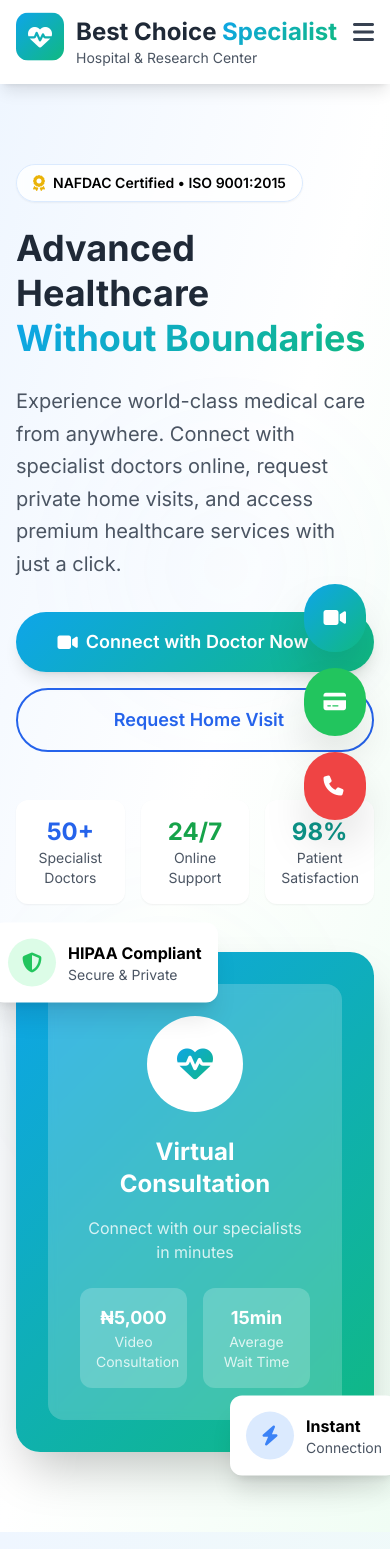
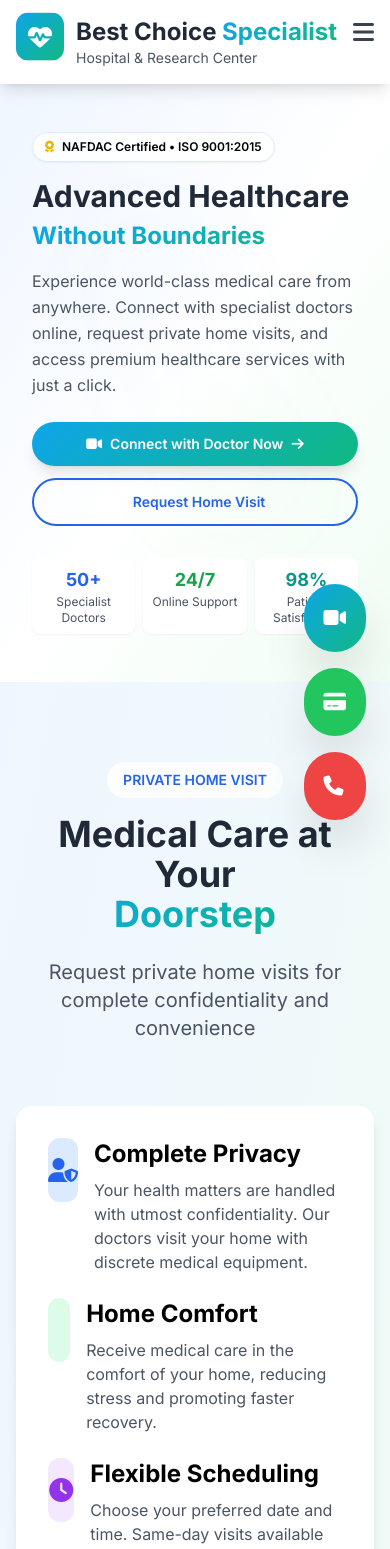
Before and after one commit to Mranwar001/best-choice-hospital, a React (Vite) app: page / in a window 390 px wide. Shown: the top 1549 px of the page. Built offline with nearby package versions, Linux system fonts and the light colour scheme.

Commit message:
Update Hero.jsx

```diff
--- a/src/components/Hero.jsx
+++ b/src/components/Hero.jsx
@@ -4,122 +4,122 @@ export default function Hero({ onConnectDoctor, onRequestVisit }) {
       {/* Background Gradient */}
       <div className="absolute inset-0 bg-gradient-to-br from-blue-50 via-white to-green-50"></div>
 
-      {/* Animated Background Elements */}
+      {/* Animated Background Elements - Reduced size on mobile */}
       <div className="absolute inset-0 opacity-5">
-        <div className="absolute top-1/4 left-1/4 w-64 h-64 bg-blue-400 rounded-full mix-blend-multiply filter blur-3xl opacity-70 animate-float"></div>
-        <div className="absolute bottom-1/4 right-1/4 w-64 h-64 bg-green-400 rounded-full mix-blend-multiply filter blur-3xl opacity-70 animate-float" style={{ animationDelay: '1.5s' }}></div>
+        <div className="absolute top-1/4 left-1/4 w-32 sm:w-48 md:w-64 h-32 sm:h-48 md:h-64 bg-blue-400 rounded-full mix-blend-multiply filter blur-3xl opacity-70 animate-float"></div>
+        <div className="absolute bottom-1/4 right-1/4 w-32 sm:w-48 md:w-64 h-32 sm:h-48 md:h-64 bg-green-400 rounded-full mix-blend-multiply filter blur-3xl opacity-70 animate-float" style={{ animationDelay: '1.5s' }}></div>
       </div>
 
-      <div className="container-custom py-20 relative z-10">
-        <div className="grid lg:grid-cols-2 gap-12 items-center">
+      <div className="container-custom py-12 sm:py-16 md:py-20 relative z-10">
+        <div className="grid lg:grid-cols-2 gap-8 md:gap-12 items-center">
           {/* Left Content */}
-          <div className="animate-fade-in">
-            {/* Badge */}
-            <div className="inline-flex items-center space-x-2 bg-white/80 backdrop-blur-sm border border-blue-100 px-4 py-2 rounded-full mb-6 shadow-sm">
-              <i className="fas fa-award text-yellow-500"></i>
-              <span className="text-sm font-semibold">NAFDAC Certified • ISO 9001:2015</span>
+          <div className="animate-fade-in px-4 sm:px-6 lg:px-0">
+            {/* Badge - Mobile friendly */}
+            <div className="inline-flex items-center space-x-2 bg-white/80 backdrop-blur-sm border border-blue-100 px-3 sm:px-4 py-1.5 sm:py-2 rounded-full mb-4 sm:mb-6 shadow-sm">
+              <i className="fas fa-award text-yellow-500 text-xs sm:text-sm"></i>
+              <span className="text-xs sm:text-sm font-semibold">NAFDAC Certified • ISO 9001:2015</span>
             </div>
 
-            {/* Main Heading */}
-            <h1 className="text-4xl sm:text-5xl md:text-6xl font-bold mb-6 leading-tight">
-              <span className="text-gray-800">Advanced Healthcare</span>
-              <span className="block hospital-gradient-text">Without Boundaries</span>
+            {/* Main Heading - Responsive text sizes */}
+            <h1 className="text-3xl sm:text-4xl md:text-5xl lg:text-6xl font-bold mb-4 sm:mb-6 leading-tight">
+              <span className="text-gray-800 block">Advanced Healthcare</span>
+              <span className="block hospital-gradient-text text-2xl sm:text-3xl md:text-4xl lg:text-5xl mt-1 sm:mt-2">Without Boundaries</span>
             </h1>
 
-            {/* Subheading */}
-            <p className="text-xl text-gray-600 mb-8 leading-relaxed">
+            {/* Subheading - Smaller on mobile */}
+            <p className="text-base sm:text-lg md:text-xl text-gray-600 mb-6 sm:mb-8 leading-relaxed">
               Experience world-class medical care from anywhere. Connect with specialist doctors online,
               request private home visits, and access premium healthcare services with just a click.
             </p>
 
-            {/* CTA Buttons */}
-            <div className="flex flex-col sm:flex-row gap-4 mb-12">
+            {/* CTA Buttons - Stack on mobile, side by side on larger screens */}
+            <div className="flex flex-col sm:flex-row gap-3 sm:gap-4 mb-8 sm:mb-12">
               <button
                 onClick={onConnectDoctor}
-                className="group hospital-gradient text-white px-8 py-4 rounded-full font-semibold text-lg hover:shadow-2xl hover:scale-105 transition-all shadow-lg"
+                className="group hospital-gradient text-white px-6 sm:px-8 py-3 sm:py-4 rounded-full font-semibold text-sm sm:text-base md:text-lg hover:shadow-2xl hover:scale-105 transition-all shadow-lg w-full sm:w-auto"
               >
                 <span className="flex items-center justify-center space-x-2">
-                  <i className="fas fa-video"></i>
+                  <i className="fas fa-video text-sm sm:text-base"></i>
                   <span>Connect with Doctor Now</span>
-                  <i className="fas fa-arrow-right group-hover:translate-x-2 transition-transform"></i>
+                  <i className="fas fa-arrow-right group-hover:translate-x-2 transition-transform text-sm sm:text-base"></i>
                 </span>
               </button>
 
               <button
                 onClick={onRequestVisit}
-                className="group border-2 border-blue-600 text-blue-600 px-8 py-4 rounded-full font-semibold text-lg hover:bg-blue-600 hover:text-white transition-all"
+                className="group border-2 border-blue-600 text-blue-600 px-6 sm:px-8 py-3 sm:py-4 rounded-full font-semibold text-sm sm:text-base md:text-lg hover:bg-blue-600 hover:text-white transition-all w-full sm:w-auto"
               >
                 <span className="flex items-center justify-center space-x-2">
-                  <i className="fas fa-home-heart"></i>
+                  <i className="fas fa-home-heart text-sm sm:text-base"></i>
                   <span>Request Home Visit</span>
                 </span>
               </button>
             </div>
 
-            {/* Quick Stats */}
-            <div className="grid grid-cols-3 gap-4">
-              <div className="text-center p-4 bg-white rounded-xl shadow-sm hover:shadow-md transition-shadow">
-                <div className="text-2xl font-bold text-blue-600">50+</div>
-                <div className="text-gray-600 text-sm">Specialist Doctors</div>
+            {/* Quick Stats - Adjust grid for mobile */}
+            <div className="grid grid-cols-3 gap-2 sm:gap-4">
+              <div className="text-center p-2 sm:p-4 bg-white rounded-lg sm:rounded-xl shadow-sm hover:shadow-md transition-shadow">
+                <div className="text-lg sm:text-xl md:text-2xl font-bold text-blue-600">50+</div>
+                <div className="text-xs sm:text-sm text-gray-600">Specialist Doctors</div>
               </div>
-              <div className="text-center p-4 bg-white rounded-xl shadow-sm hover:shadow-md transition-shadow">
-                <div className="text-2xl font-bold text-green-600">24/7</div>
-                <div className="text-gray-600 text-sm">Online Support</div>
+              <div className="text-center p-2 sm:p-4 bg-white rounded-lg sm:rounded-xl shadow-sm hover:shadow-md transition-shadow">
+                <div className="text-lg sm:text-xl md:text-2xl font-bold text-green-600">24/7</div>
+                <div className="text-xs sm:text-sm text-gray-600">Online Support</div>
               </div>
-              <div className="text-center p-4 bg-white rounded-xl shadow-sm hover:shadow-md transition-shadow">
-                <div className="text-2xl font-bold text-teal-600">98%</div>
-                <div className="text-gray-600 text-sm">Patient Satisfaction</div>
+              <div className="text-center p-2 sm:p-4 bg-white rounded-lg sm:rounded-xl shadow-sm hover:shadow-md transition-shadow">
+                <div className="text-lg sm:text-xl md:text-2xl font-bold text-teal-600">98%</div>
+                <div className="text-xs sm:text-sm text-gray-600">Patient Satisfaction</div>
               </div>
             </div>
           </div>
 
-          {/* Right Content - Medical Illustration */}
-          <div className="relative animate-slide-up">
+          {/* Right Content - Medical Illustration - Hide on mobile, show on tablet/desktop */}
+          <div className="relative animate-slide-up hidden md:block">
             <div className="relative">
-              <div className="hospital-gradient rounded-3xl p-8 shadow-2xl">
-                <div className="bg-white/20 backdrop-blur-sm rounded-2xl p-8">
+              <div className="hospital-gradient rounded-2xl md:rounded-3xl p-4 md:p-6 lg:p-8 shadow-2xl">
+                <div className="bg-white/20 backdrop-blur-sm rounded-xl md:rounded-2xl p-4 md:p-6 lg:p-8">
                   <div className="flex flex-col items-center justify-center text-center">
-                    <div className="w-24 h-24 bg-white rounded-full flex items-center justify-center mb-6">
-                      <i className="fas fa-heartbeat text-4xl hospital-gradient-text"></i>
+                    <div className="w-16 md:w-20 lg:w-24 h-16 md:h-20 lg:h-24 bg-white rounded-full flex items-center justify-center mb-4 md:mb-6">
+                      <i className="fas fa-heartbeat text-2xl md:text-3xl lg:text-4xl hospital-gradient-text"></i>
                     </div>
-                    <h3 className="text-2xl font-bold text-white mb-4">Virtual Consultation</h3>
-                    <p className="text-white/80 mb-6">Connect with our specialists in minutes</p>
+                    <h3 className="text-lg md:text-xl lg:text-2xl font-bold text-white mb-2 md:mb-4">Virtual Consultation</h3>
+                    <p className="text-white/80 text-xs md:text-sm lg:text-base mb-4 md:mb-6">Connect with our specialists in minutes</p>
 
-                    <div className="grid grid-cols-2 gap-4 w-full">
-                      <div className="bg-white/20 rounded-xl p-4 text-center">
-                        <div className="text-white font-bold text-lg">₦5,000</div>
-                        <div className="text-white/80 text-sm">Video Consultation</div>
+                    <div className="grid grid-cols-2 gap-2 md:gap-4 w-full">
+                      <div className="bg-white/20 rounded-lg md:rounded-xl p-2 md:p-4 text-center">
+                        <div className="text-white font-bold text-sm md:text-base lg:text-lg">₦5,000</div>
+                        <div className="text-white/80 text-xs md:text-sm">Video Consultation</div>
                       </div>
-                      <div className="bg-white/20 rounded-xl p-4 text-center">
-                        <div className="text-white font-bold text-lg">15min</div>
-                        <div className="text-white/80 text-sm">Average Wait Time</div>
+                      <div className="bg-white/20 rounded-lg md:rounded-xl p-2 md:p-4 text-center">
+                        <div className="text-white font-bold text-sm md:text-base lg:text-lg">15min</div>
+                        <div className="text-white/80 text-xs md:text-sm">Average Wait Time</div>
                       </div>
                     </div>
                   </div>
                 </div>
               </div>
 
-              {/* Floating Elements */}
-              <div className="absolute -top-6 -left-6 bg-white p-4 rounded-xl shadow-xl animate-float">
-                <div className="flex items-center space-x-3">
-                  <div className="w-12 h-12 bg-green-100 rounded-full flex items-center justify-center">
-                    <i className="fas fa-shield-alt text-green-500 text-xl"></i>
+              {/* Floating Elements - Hide on mobile, show on larger screens */}
+              <div className="absolute -top-4 md:-top-6 -left-4 md:-left-6 bg-white p-2 md:p-4 rounded-lg md:rounded-xl shadow-xl animate-float hidden sm:block">
+                <div className="flex items-center space-x-2 md:space-x-3">
+                  <div className="w-8 md:w-10 lg:w-12 h-8 md:h-10 lg:h-12 bg-green-100 rounded-full flex items-center justify-center">
+                    <i className="fas fa-shield-alt text-green-500 text-sm md:text-base lg:text-xl"></i>
                   </div>
                   <div>
-                    <div className="font-bold">HIPAA Compliant</div>
-                    <div className="text-sm text-gray-600">Secure & Private</div>
+                    <div className="font-bold text-xs md:text-sm">HIPAA Compliant</div>
+                    <div className="text-xs text-gray-600">Secure & Private</div>
                   </div>
                 </div>
               </div>
 
-              <div className="absolute -bottom-6 -right-6 bg-white p-4 rounded-xl shadow-xl animate-float" style={{ animationDelay: '1s' }}>
-                <div className="flex items-center space-x-3">
-                  <div className="w-12 h-12 bg-blue-100 rounded-full flex items-center justify-center">
-                    <i className="fas fa-bolt text-blue-500 text-xl"></i>
+              <div className="absolute -bottom-4 md:-bottom-6 -right-4 md:-right-6 bg-white p-2 md:p-4 rounded-lg md:rounded-xl shadow-xl animate-float hidden sm:block" style={{ animationDelay: '1s' }}>
+                <div className="flex items-center space-x-2 md:space-x-3">
+                  <div className="w-8 md:w-10 lg:w-12 h-8 md:h-10 lg:h-12 bg-blue-100 rounded-full flex items-center justify-center">
+                    <i className="fas fa-bolt text-blue-500 text-sm md:text-base lg:text-xl"></i>
                   </div>
                   <div>
-                    <div className="font-bold">Instant</div>
-                    <div className="text-sm text-gray-600">Connection</div>
+                    <div className="font-bold text-xs md:text-sm">Instant</div>
+                    <div className="text-xs text-gray-600">Connection</div>
                   </div>
                 </div>
               </div>
```
